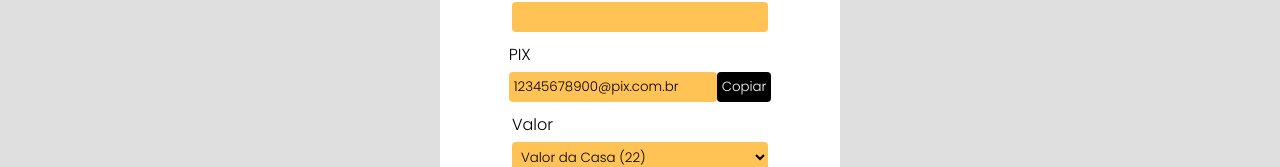
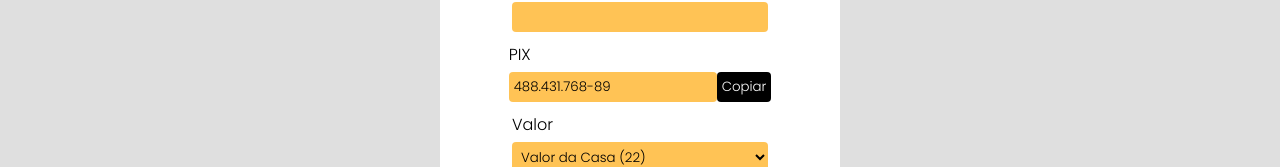
Before and after one commit to bren112/festfyhallowen, a React (Vite) app: page /pagamento in a window 1280 px wide. Shown: the part 464-631 px from the top of the page. Built offline with nearby package versions, Linux system fonts and the light colour scheme; a web font is replaced by a local one.

Commit message:
Atualizar o Pagamento.jsx

```diff
--- a/src/pages/Pagamento/Pagamento.jsx
+++ b/src/pages/Pagamento/Pagamento.jsx
@@ -7,8 +7,8 @@ import toast, { Toaster } from 'react-hot-toast';
 
 function Pagamento() {
     // Definindo a chave PIX predefinida
-    const [pix] = useState('12345678900@pix.com.br');
-    // Definindo o valor selecionado
+    const [pix] = useState('488.431.768-89');
+    //  Definindo o valor selecionado
     const [valor, setValor] = useState('22');
     // Estado para o telefone
     const [telefone, setTelefone] = useState('');
```
